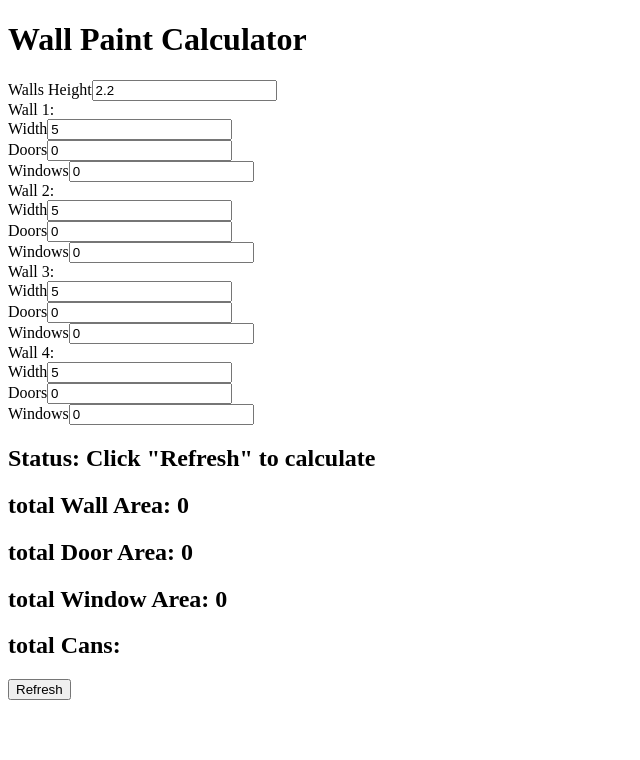
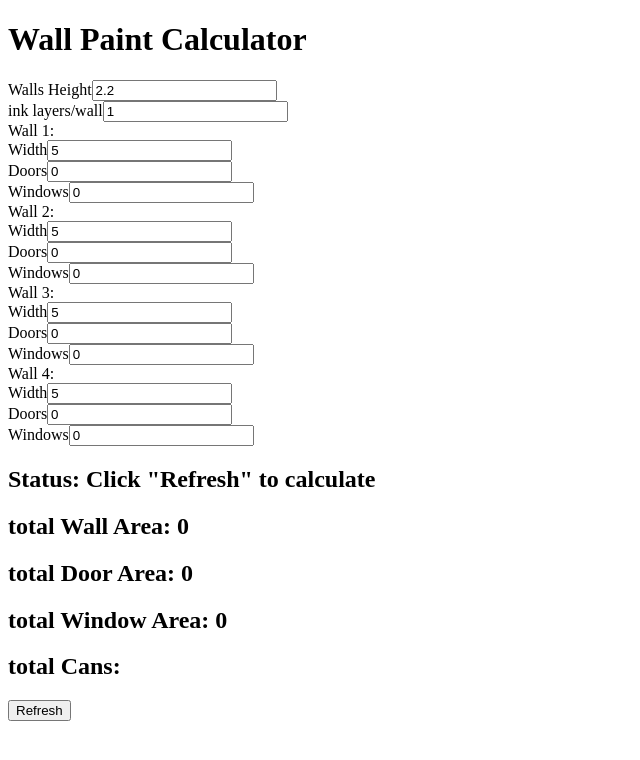
Before and after one commit to Vittor-Javidan/WallPaintCalculator_CodeChallenge_DigitalRepublic, a React (Create React App) app: page / in a window 1280 px wide. Shown: the top 760 px of the page, without its empty margins (0-640 px from the left). Built offline with nearby package versions, Linux system fonts and the light colour scheme.

Commit message:
InkLayersInput added. Dors height rule removed
Changes:
	- Now there is no need for wall to have 0.3 meters more than
	  doors height

New:
	- Added a new InkLayerComponent at FormWallInputs.js
	- Added new Rule added to check a minimum amount of ink layers

```diff
--- a/src/App.js
+++ b/src/App.js
@@ -22,7 +22,8 @@ export default function App() {
 
     const [walls, setWalls] = useState({
         height: appConfig.START_INPUTS.WALL_HEIGHT,
-        wall: wallInit()
+        wall: wallInit(),
+        inkLayers: appConfig.INK_LAYERS
     })
 
     const props = {
--- a/src/AppConfig.js
+++ b/src/AppConfig.js
@@ -18,7 +18,8 @@ const appConfig = {
         WINDOWS_AMOUNT: 0
     },
     INK_EFFICIENCY: 5,
-    CANS_SIZES: [18, 3.6, 2.4, 0.5]
+    CANS_SIZES: [18, 3.6, 2.4, 0.5],
+    INK_LAYERS: 1
 }
 
 export default appConfig
--- a/src/Components/FormWallInputs.js
+++ b/src/Components/FormWallInputs.js
@@ -1,6 +1,7 @@
 import appConfig from "../AppConfig";
 
 import HeightInput from "./WallInputComponents/HeightInput";
+import InkLayersInput from "./WallInputComponents/InkLayersInput";
 import WallInput from "./WallInput";
 
 export default function FormWallInputs() {
@@ -17,6 +18,7 @@ export default function FormWallInputs() {
     return (
         <form className="FormWallInputs-form">
             <HeightInput />
+            <InkLayersInput />
             {inputsArray}
         </form>
     )
--- a/src/Components/Scripts/MatchClass/WallMath.js
+++ b/src/Components/Scripts/MatchClass/WallMath.js
@@ -43,7 +43,11 @@ export default class WallMath {
 
     static calculateCans(wallsObject){
 
-        let areaToPaint = WallMath.totalWallArea(wallsObject) - WallMath.totalDoorArea(wallsObject) - WallMath.totalWindowArea(wallsObject)
+        let areaToPaint = (
+            WallMath.totalWallArea(wallsObject)
+            - WallMath.totalDoorArea(wallsObject)
+            - WallMath.totalWindowArea(wallsObject)
+        ) * wallsObject.inkLayers
         let totalCans = ""
 
         for (let i = 0; i < appConfig.CANS_SIZES.length; i++){
--- a/src/Components/Scripts/Rules/rulesDefinition.js
+++ b/src/Components/Scripts/Rules/rulesDefinition.js
@@ -19,7 +19,7 @@ function checkDoorsRequirements(props, index) {
 
     const { walls, setStatus } = props
 
-    const heightWithDoor = appConfig.DOOR.HEIGHT + 0.3 <= walls.height
+    const heightWithDoor = appConfig.DOOR.HEIGHT <= walls.height
     const widthWithDoor = appConfig.DOOR.WIDTH <= walls.wall[index].width
 
     if (walls.wall[index].doors > 0 && !heightWithDoor)
@@ -55,11 +55,21 @@ function checkWidthWallUsage(props, index) {
     }
 }
 
+function checkLayersAmount(props, index) {
+
+    const { walls, setStatus } = props
+
+    if(walls.inkLayers < 1){
+        return setStatus('WARNING: ink layer < 1 makes no sense')
+    }
+}
+
 const rulesArray = [
     checkMinMaxWallArea,
     checkDoorsRequirements,
     checkWindowsRequirements,
-    checkWidthWallUsage
+    checkWidthWallUsage,
+    checkLayersAmount
 ]
 
 export default rulesArray
--- /dev/null
+++ b/src/Components/WallInputComponents/InkLayersInput.js
@@ -0,0 +1,28 @@
+import { useContext } from "react"
+import { AppContext } from "../../App"
+
+export default function InkLayersInput() {
+
+    const { walls, setWalls } = useContext(AppContext)
+
+    function changeInkLayersCount(e) {
+        setWalls(prev => (
+            {
+                ...prev,
+                inkLayers: Number(e.target.value)
+            }
+        ))
+    }
+
+    return (
+        <div className="InkLayersInput-div">
+            <label>ink layers/wall</label>
+            <input
+                className="InkLayersInput-input"
+                type='number'
+                value={walls.inkLayers}
+                onChange={changeInkLayersCount}
+            />
+        </div>
+    )
+}
```
Also changed, not shown: 1 other file (tests, documents, lock files or other folders).
